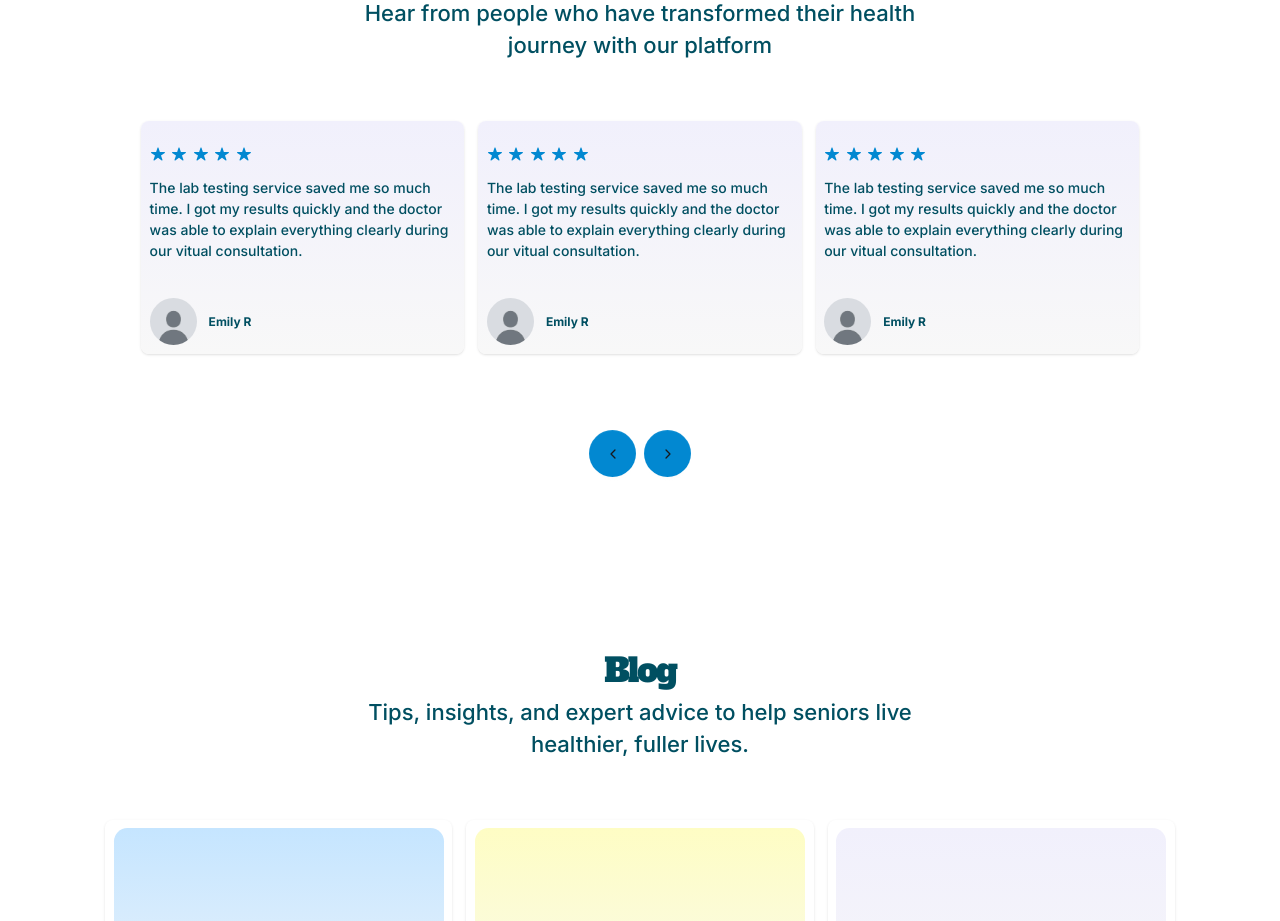
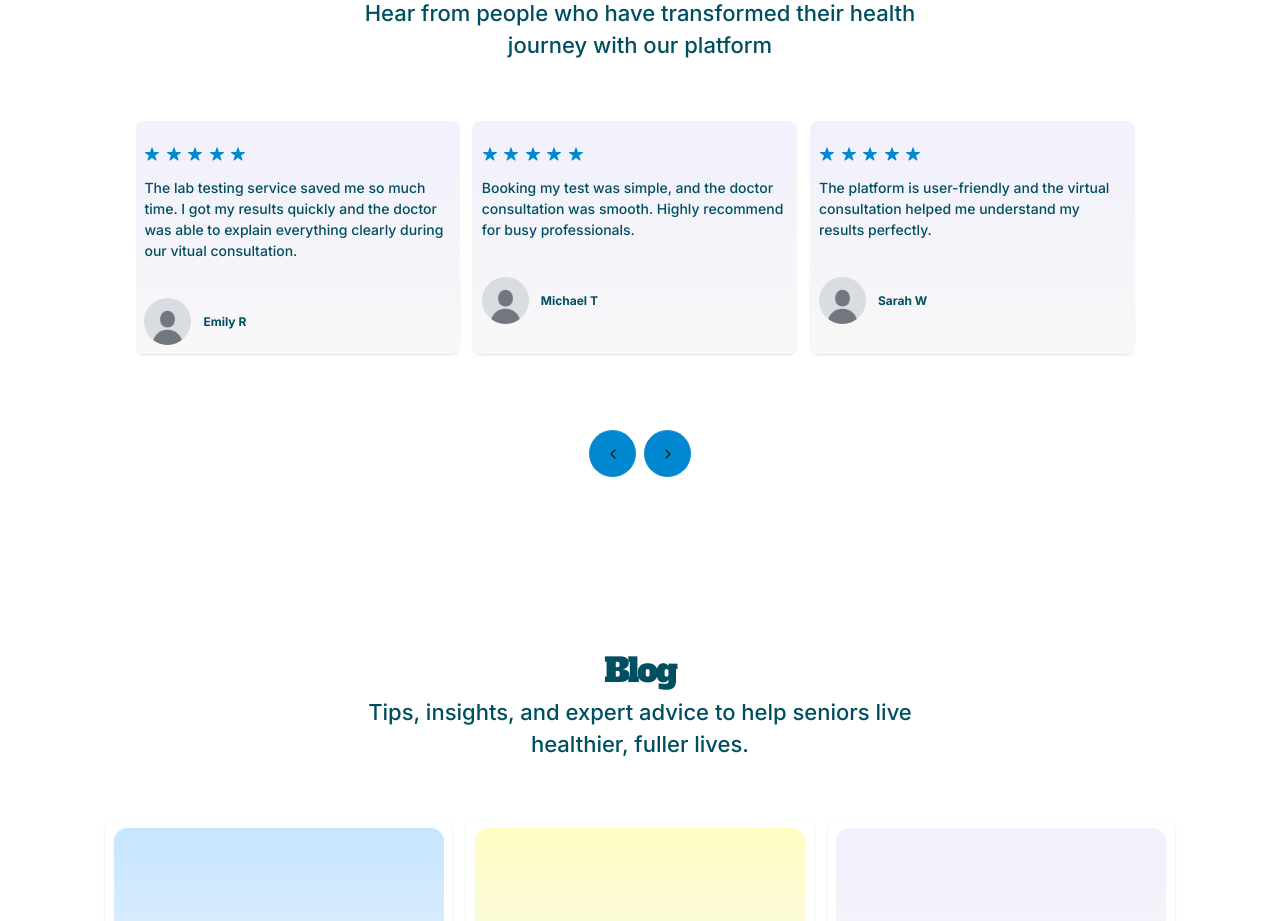
Before and after one commit to kentworld08/RockBalm, a Next.js app: page / in a window 1280 px wide. Shown: the part 6560-7481 px from the top of the page. Built offline with nearby package versions, Linux system fonts and the light colour scheme.

Commit message:
modified: Home/Testimonials

```diff
--- a/components/Home/Testimonials.tsx
+++ b/components/Home/Testimonials.tsx
@@ -1,6 +1,10 @@
+"use client";
+
+import { useState } from "react";
 import Image from "next/image";
 import { IoIosStar } from "react-icons/io";
 import { IoChevronForwardOutline } from "react-icons/io5";
+
 const Testimonials = () => {
   const TestimonialsCardData = [
     {
@@ -12,19 +16,47 @@ const Testimonials = () => {
     },
     {
       icon: <IoIosStar color="#0288D1" />,
-      name: "Emily R",
+      name: "Michael T",
       description:
-        "The lab testing service saved me so much time. I got my results quickly and the doctor was able to explain everything clearly during our vitual consultation.",
+        "Booking my test was simple, and the doctor consultation was smooth. Highly recommend for busy professionals.",
       img: "/default-img.png",
     },
     {
       icon: <IoIosStar color="#0288D1" />,
-      name: "Emily R",
+      name: "Sarah W",
       description:
-        "The lab testing service saved me so much time. I got my results quickly and the doctor was able to explain everything clearly during our vitual consultation.",
+        "The platform is user-friendly and the virtual consultation helped me understand my results perfectly.",
+      img: "/default-img.png",
+    },
+    {
+      icon: <IoIosStar color="#0288D1" />,
+      name: "John K",
+      description:
+        "Excellent experience. Quick, efficient, and the staff were professional throughout.",
+      img: "/default-img.png",
+    },
+    {
+      icon: <IoIosStar color="#0288D1" />,
+      name: "Anna D",
+      description:
+        "Loved how easy everything was. Will definitely use this service again.",
       img: "/default-img.png",
     },
   ];
+
+  const [currentIndex, setCurrentIndex] = useState(0);
+
+  const handleNext = () => {
+    setCurrentIndex((prev) =>
+      prev === TestimonialsCardData.length - 3 ? 0 : prev + 1
+    );
+  };
+
+  const handlePrev = () => {
+    setCurrentIndex((prev) =>
+      prev === 0 ? TestimonialsCardData.length - 3 : prev - 1
+    );
+  };
 
   return (
     <section className="bg-white flex justify-center items-center p-[84.5px] flex-col gap-[60px]">
@@ -37,11 +69,18 @@ const Testimonials = () => {
           platform
         </p>
       </div>
-      <div className="flex flex-col md:flex-row gap-[14.09px]">
+
+      <div className="overflow-hidden w-full md:max-w-[63rem]">
+        <div
+          className="flex transition-transform duration-500 ease-in-out gap-[14.09px]"
+          style={{
+            transform: `translateX(-${currentIndex * (20.2 + 1)}rem)`,
+          }}
+        >
           {TestimonialsCardData.map((item, index) => (
             <div
               key={index}
-            className="card w-[20.2rem] shadow-sm p-[8.47px] font-inter bg-gradient-to-b from-[#F1F0FC] to-[#F8F8F8] text-primary mb-[16.88px]"
+              className="card w-[20.2rem] shadow-sm p-[8.47px] font-inter bg-gradient-to-b from-[#F1F0FC] to-[#F8F8F8] text-primary mb-[16.88px] flex-shrink-0"
             >
               <div className="mt-[16.88px]">
                 <div className="flex gap-[3.5px]">
@@ -63,7 +102,6 @@ const Testimonials = () => {
                   width={10}
                   className="object-contain w-[47px] h-[47px] rounded-full inline mr-[12px]"
                 />
-
                 <span className="font-inter font-bold text-[12px] text-primary">
                   {item.name}
                 </span>
@@ -71,11 +109,20 @@ const Testimonials = () => {
             </div>
           ))}
         </div>
+      </div>
+
+      {/* Navigation Buttons */}
       <div>
-        <button className="btn w-[47px] h-[47px] bg-secondary rounded-full border-none mr-2">
+        <button
+          onClick={handlePrev}
+          className="btn w-[47px] h-[47px] bg-secondary rounded-full border-none mr-2"
+        >
           <IoChevronForwardOutline className="rotate-180" />
         </button>
-        <button className="btn w-[47px] h-[47px] bg-secondary rounded-full border-none">
+        <button
+          onClick={handleNext}
+          className="btn w-[47px] h-[47px] bg-secondary rounded-full border-none"
+        >
           <IoChevronForwardOutline />
         </button>
       </div>
```
Lines whose indentation alone changed are shown as unchanged.
